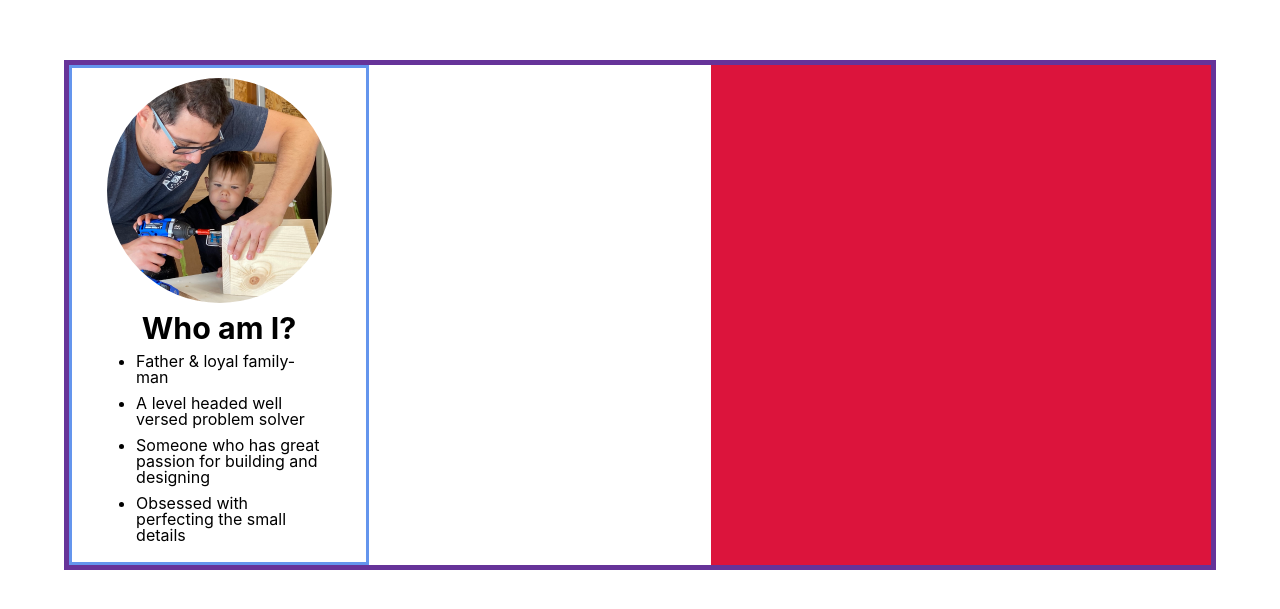
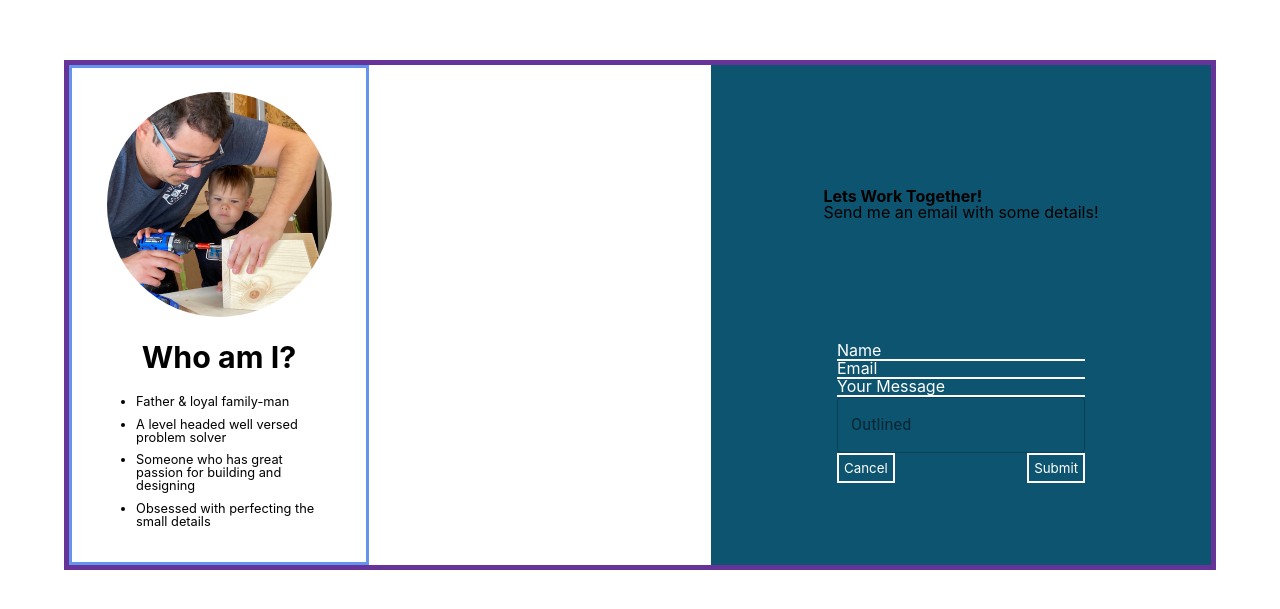
Before and after one commit to carnolol/portfolio-website, a React (Create React App) app: page / in a window 1280 px wide. Shown: the part 1977-2586 px from the top of the page. Built offline with nearby package versions, Linux system fonts and the light colour scheme; no server answers.

Commit message:
working on submitting emails

```diff
--- a/package.json
+++ b/package.json
@@ -15,6 +15,7 @@
     "express": "^4.17.1",
     "express-session": "^1.17.1",
     "massive": "^6.4.0",
+    "nodemailer": "^6.4.10",
     "react": "^16.13.1",
     "react-dom": "^16.13.1",
     "react-router-dom": "^5.2.0",
--- a/src/App.css
+++ b/src/App.css
@@ -40,6 +40,9 @@ footer, header, hgroup, menu, nav, section {
 body {
 	line-height: 1;
 }
+button{
+	cursor: pointer;
+}
 ol, ul {
 	list-style: none;
 }
--- a/src/components/About/About.css
+++ b/src/components/About/About.css
@@ -91,10 +91,54 @@
 .dad-list{
     list-style: disc;
     padding-bottom: 10px;
+    font-size: 80%;
 }
 
 .place {
     height: 500px;
     width: 500px;
-    background-color: crimson;
+    display: flex;
+    flex-direction: column;
+    justify-content: space-evenly;
+    align-items: center;
+    background-color: #0d5470;
 }
+
+.work-together-inputs-container{
+    display: flex;
+    flex-direction: column;
+    height: 100px;
+    justify-content: space-between;
+}
+
+.work-together-inputs{
+    border: none;
+    color: white;
+    background-color: transparent;
+    border-bottom: 2px solid white;
+}
+
+.work-together-inputs::placeholder{
+    color: white;
+    font-size: 120%;
+}
+
+.work-buttons-container{
+    display: flex;
+    justify-content: space-between;
+    /* margin-top: 15px; */
+}
+
+.work-buttons{
+    border: 2px solid white;
+    background-color: transparent;
+    color: white;
+    padding: 5px;
+
+}
+
+.work-buttons:hover{
+    border: 2px solid #04c2c9;
+    background-color: #04c2c9;
+    transition: all .35s ease-in-out;
+}
--- a/src/components/About/About.js
+++ b/src/components/About/About.js
@@ -6,15 +6,21 @@ import dad from '../../Photos/dad_and_rowan.jpg'
 import cool from '../icons/icons8-cool-50.png'
 import fluid from '../icons/icons8-water-64.png'
 import { Grow } from '@material-ui/core'
+import TextField from '@material-ui/core/TextField'
 import './About.css'
 
 function About(props) {
 
     const [grow, setGrow] = useState(false)
+    const [name, setName] = useState('')
+    const [email, setEmail] = useState('')
+    const [message, setMessage] = useState('')
+
+    // TODO: set up backend to work with nodemailer so we can receive emails from people who would like to contact us.
 
     useEffect(() => {
         window.addEventListener('scroll', handleGrow)
-    }, [])
+    }, [name])
 
     function handleGrow() {
         console.log(window.scrollY)
@@ -23,6 +29,12 @@ function About(props) {
         } else {
             setGrow(false)
         }
+    }
+
+    function handleReset(){
+        setName('')
+        setEmail('')
+        setMessage('')
     }
 
     return (
@@ -91,7 +103,7 @@ function About(props) {
                     <h1>Who am I?</h1>
                     <ul className='list-container'>
                         <li className='dad-list'>
-                             Father & loyal family-man
+                            Father & loyal family-man
                         </li>
                         <li className='dad-list'>
                             A level headed well versed problem solver
@@ -107,6 +119,30 @@ function About(props) {
 
                 <div className='place'>
 
+                    <div>
+                        <h1>Lets Work Together!</h1>
+                        <p>Send me an email with some details!</p>
+                    </div>
+
+                    <div className='work-together-inputs-container'>
+                        <input className='work-together-inputs'
+                            placeholder='Name'
+                            onChange={(e) => setName(e.target.value)} />
+                        <input className='work-together-inputs'
+                            placeholder='Email'
+                            onChange={e => setGrow(e.target.value)} />
+                        <input className='work-together-inputs'
+                            placeholder='Your Message'
+                            onChange={e => setMessage(e.target.value)} />
+                        <TextField id="outlined-basic" label="Outlined" variant="outlined" />
+
+                        <div className='work-buttons-container'>
+                            <button className='work-buttons'
+                                onClick={() => handleReset()}>Cancel</button>
+                            <button className='work-buttons'>Submit</button>
+                        </div>
+                    </div>
+
                 </div>
 
             </div>
```
Also changed, not shown: 1 other file (tests, documents, lock files or other folders).
